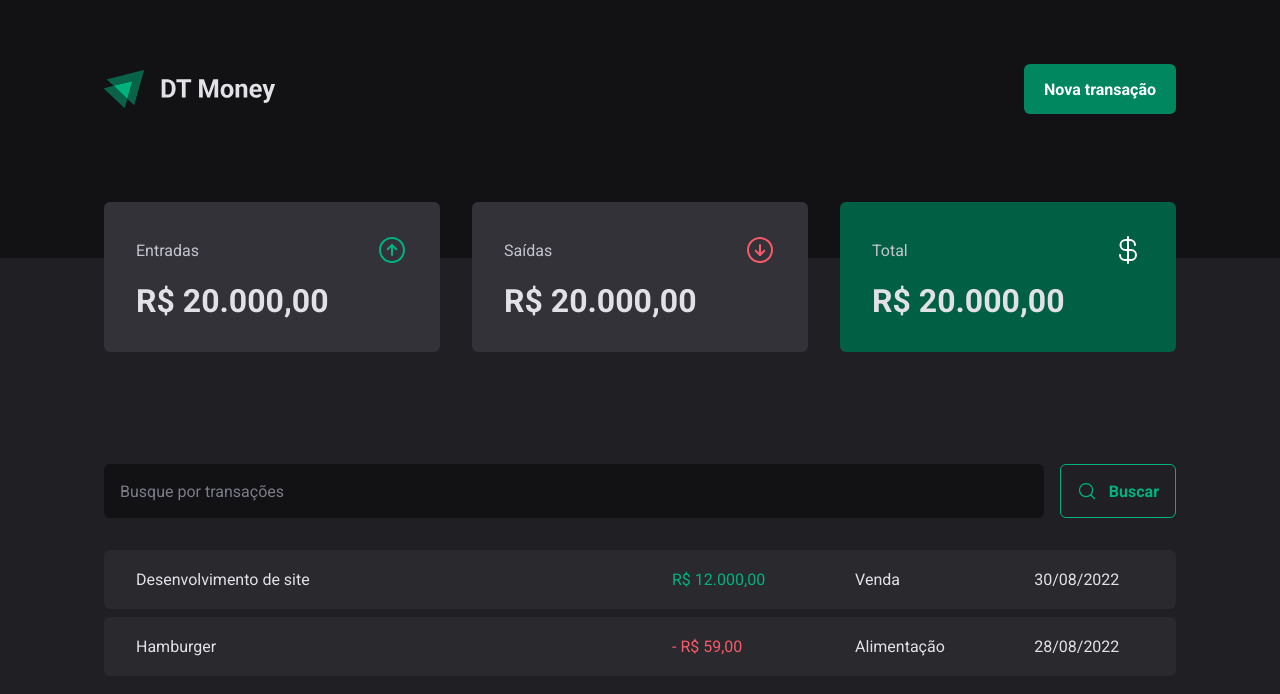
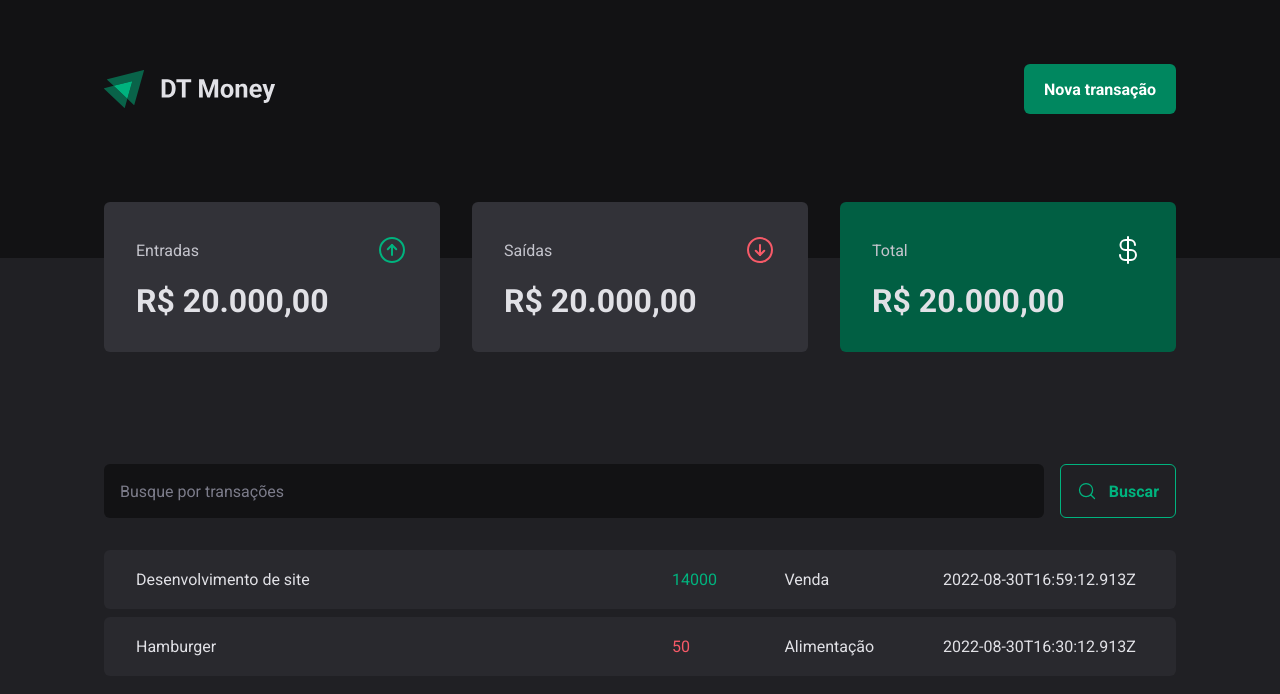
Before and after one commit to andreenakashima/ignite-dt-money, a React (Vite) app: page / in a window 1280 px wide. Shown: the top 694 px of the page. Built offline with nearby package versions, Linux system fonts and the light colour scheme; data requests are answered from the project's data file.

Commit message:
Criado requisicao http

```diff
--- a/src/pages/transactions/index.tsx
+++ b/src/pages/transactions/index.tsx
@@ -1,3 +1,4 @@
+import { useEffect, useState } from 'react'
 import { Header } from '../../components/Header'
 import { Summary } from '../../components/Summary'
 import { SearchForm } from './SearchForm'
@@ -7,7 +8,28 @@
   TransactionsContainer,
 } from './styles'
 
+interface Transaction {
+  id: number
+  description: string
+  type: 'income' | 'outcome'
+  price: number
+  category: string
+  createdAt: string
+}
+
 export function Transactions() {
+  const [transactions, setTransactions] = useState<Transaction[]>([])
+
+  async function loadTransactions() {
+    const response = await fetch('http://localhost:3333/transactions')
+    const data = await response.json()
+    setTransactions(data)
+  }
+
+  useEffect(() => {
+    loadTransactions()
+  }, [])
+
   return (
     <div>
       <Header />
@@ -18,22 +40,20 @@
 
         <TransacionsTable>
           <tbody>
-            <tr>
-              <td width="50%">Desenvolvimento de site</td>
-              <td>
-                <PriceHighlight variant="income">R$ 12.000,00</PriceHighlight>
-              </td>
-              <td>Venda</td>
-              <td>30/08/2022</td>
-            </tr>
-            <tr>
-              <td width="50%">Hamburger</td>
-              <td>
-                <PriceHighlight variant="outcome">- R$ 59,00</PriceHighlight>
-              </td>
-              <td>Alimentação</td>
-              <td>28/08/2022</td>
-            </tr>
+            {transactions.map((transaction) => {
+              return (
+                <tr key={transaction.id}>
+                  <td width="50%">{transaction.description}</td>
+                  <td>
+                    <PriceHighlight variant={transaction.type}>
+                      {transaction.price}
+                    </PriceHighlight>
+                  </td>
+                  <td>{transaction.category}</td>
+                  <td>{transaction.createdAt}</td>
+                </tr>
+              )
+            })}
           </tbody>
         </TransacionsTable>
       </TransactionsContainer>
```
